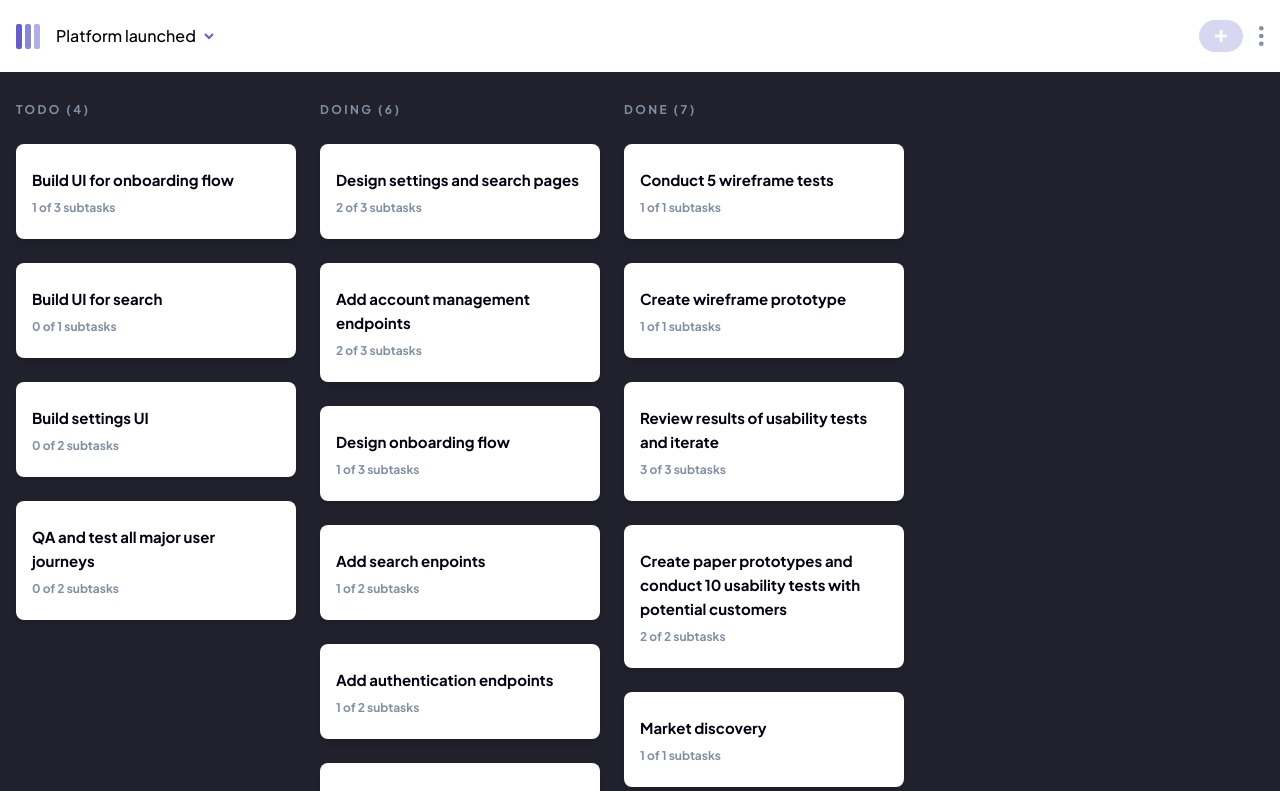
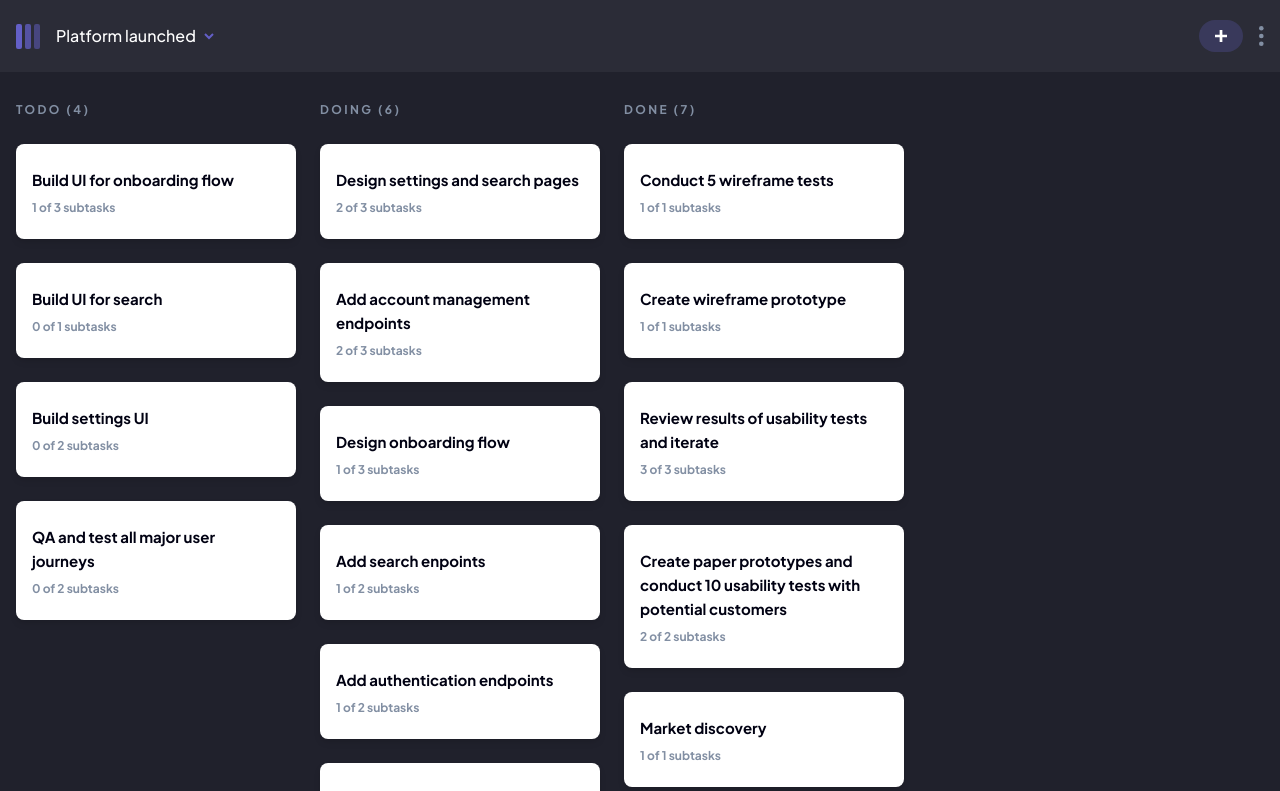
Before and after one commit to PedroEnciso/kanban-app, a React (Vite) app: page / in a window 1280 px wide. Shown: the top 791 px of the page. Built offline with nearby package versions, Linux system fonts and the light colour scheme.

Commit message:
Nav dark styles & global text color

```diff
--- a/src/components/Nav/Nav.jsx
+++ b/src/components/Nav/Nav.jsx
@@ -5,7 +5,7 @@ import ellipses from "../../assets/icon-vertical-ellipsis.svg";
 
 function Nav() {
   return (
-    <nav className="px-4 py-5 flex justify-between items-center bg-white">
+    <nav className="px-4 py-5 flex justify-between items-center bg-white dark:bg-darkGray">
       <div className="flex gap-4">
         <div>
           <img src={logo} alt="KanBan logo." />
--- a/src/index.css
+++ b/src/index.css
@@ -20,7 +20,7 @@
   }
 
   body {
-    @apply font-jakarta font-medium bg-lightGray dark:bg-veryDarkGray;
+    @apply font-jakarta font-medium bg-lightGray dark:bg-veryDarkGray text-black dark:text-white;
   }
 
   .select {
```
